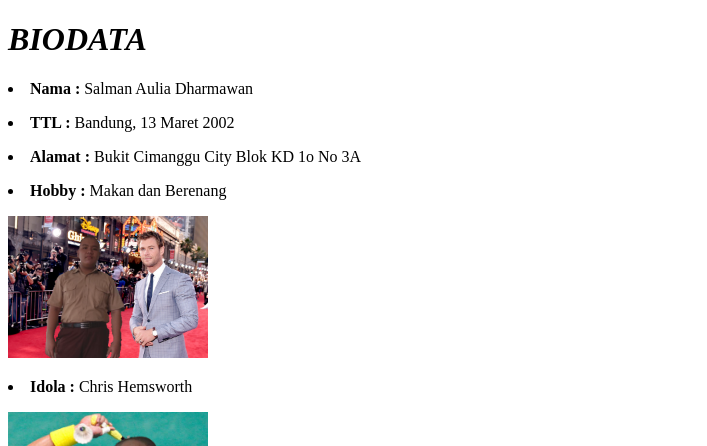
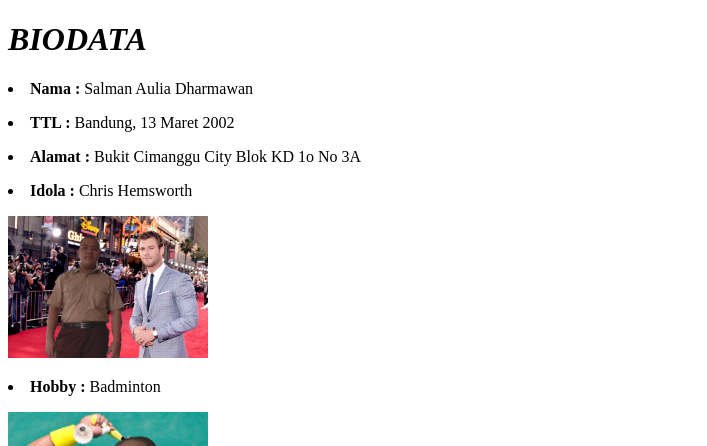
Before and after one commit to salmanaul/salmanaul.github.io, a plain HTML site: page index.html in a window 1280 px wide. Shown: the top 446 px of the page, without its empty margins (0-707 px from the left). Drawn offline with Linux system fonts and the light colour scheme.

Commit message:
Update index.html

```diff
--- a/index.html
+++ b/index.html
@@ -7,9 +7,9 @@
 	<p> <li> <strong> Nama : </strong> Salman Aulia Dharmawan </li> </p>
 	<p> <li> <strong> TTL : </strong> Bandung, 13 Maret 2002</li> </p>
 	<p> <li> <strong> Alamat : </strong> Bukit Cimanggu City Blok KD 1o No 3A</li> </p>
-	<p> <li> <strong> Hobby : </strong>Makan dan Berenang</li></p>
+	<p> <li> <strong> Idola : </strong>Chris Hemsworth</li></p>
 	<p> <img src="https://github.com/salmanaul/salmanaul.github.io/blob/master/Salman%20Tugas.png" width="200"></p>
-	<p> <li> <strong> Idola : </strong> Chris Hemsworth </li></p>
+	<p> <li> <strong> Hobby : </strong> Badminton </li></p>
 	<p> <img src="https://github.com/salmanaul/salmanaul.github.io/blob/master/Tugas%20Salman%202.png" width="200"></p>
 	<p> <li> <strong> Tugas Sekolah : </strong> <a href="http://www.smakbo.sch.id/">SMKsalmanaul/Tugas-KKPI/blob/master/Salman%20Tugas.png-SMAK Bogor</a> </li></p>
 	<p> <li> <strong> Tugas GIF : </strong></li></p>
```
